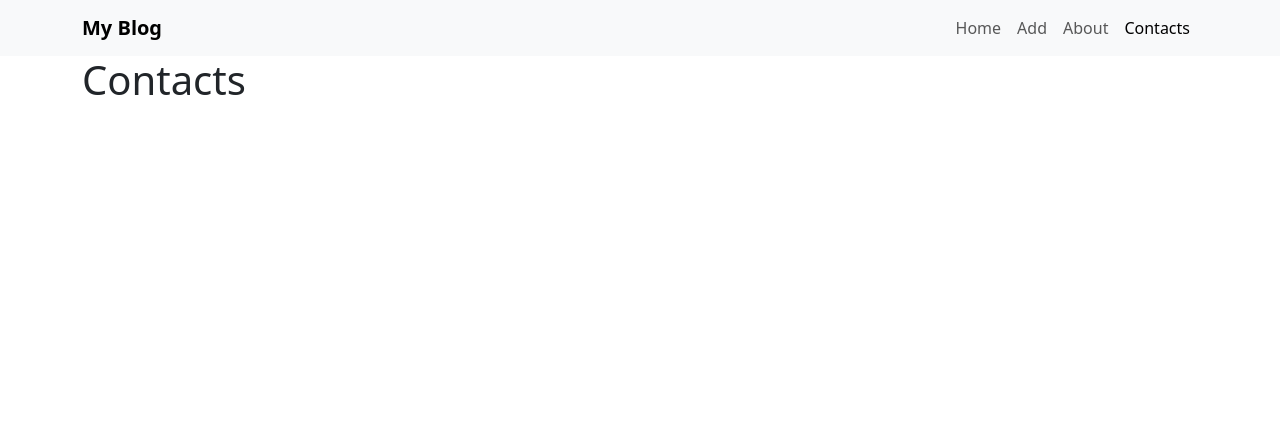
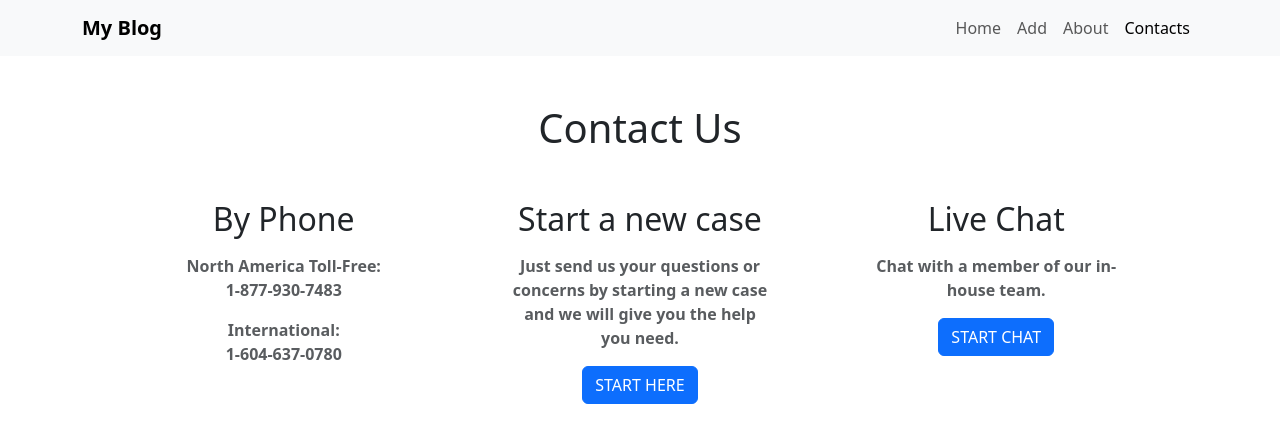
Before and after one commit to arnasir505/homework64, a React (Vite) app: page /contacts in a window 1280 px wide. Shown: the top 442 px of the page. Built offline with nearby package versions, Linux system fonts and the light colour scheme.

Commit message:
Filled Contacts page with content

```diff
--- a/src/containers/Contacts/Contacts.tsx
+++ b/src/containers/Contacts/Contacts.tsx
@@ -1,7 +1,37 @@
 const Contacts = () => {
   return (
     <div className='container'>
-      <h1>Contacts</h1>
+      <h1 className='text-center my-5'>Contact Us</h1>
+      <div className='row justify-content-evenly'>
+        <div className='col-lg-3 text-center'>
+          <h2 className='fw-normal mb-3'>By Phone</h2>
+          <p className='fw-bold text-body-secondary'>
+            North America Toll-Free: <br /> 1-877-930-7483
+          </p>
+          <p className='fw-bold text-body-secondary'>
+            International: <br /> 1-604-637-0780
+          </p>
+        </div>
+        <div className='col-lg-3 text-center'>
+          <h2 className='fw-normal mb-3'>Start a new case</h2>
+          <p className='fw-bold text-body-secondary'>
+            Just send us your questions or concerns by starting a new case and
+            we will give you the help you need.
+          </p>
+          <a href='#' className='btn btn-primary'>
+            START HERE
+          </a>
+        </div>
+        <div className='col-lg-3 text-center'>
+          <h2 className='fw-normal mb-3'>Live Chat</h2>
+          <p className='fw-bold text-body-secondary'>
+            Chat with a member of our in-house team.
+          </p>
+          <a href='#' className='btn btn-primary'>
+            START CHAT
+          </a>
+        </div>
+      </div>
     </div>
   );
 };
```
